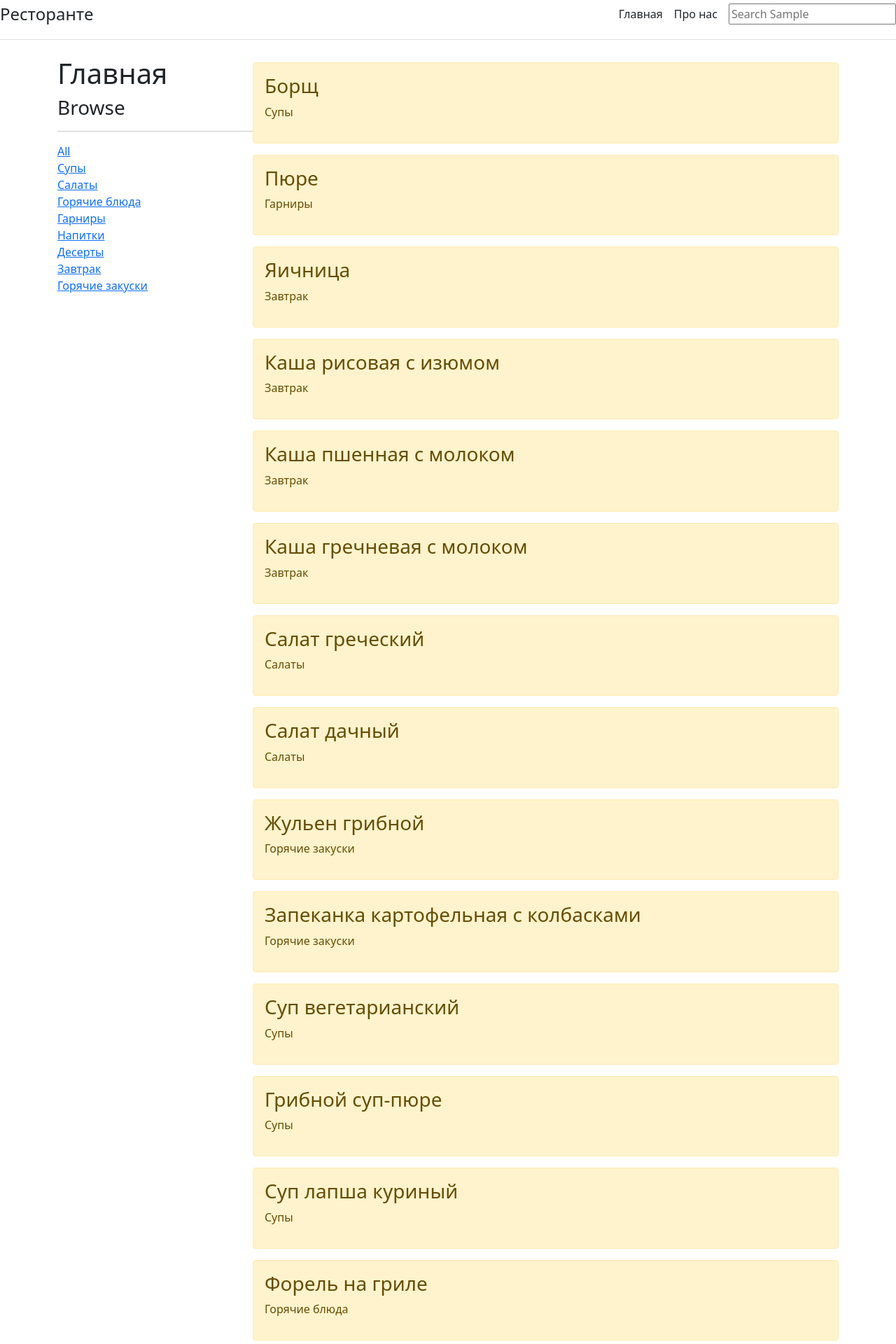
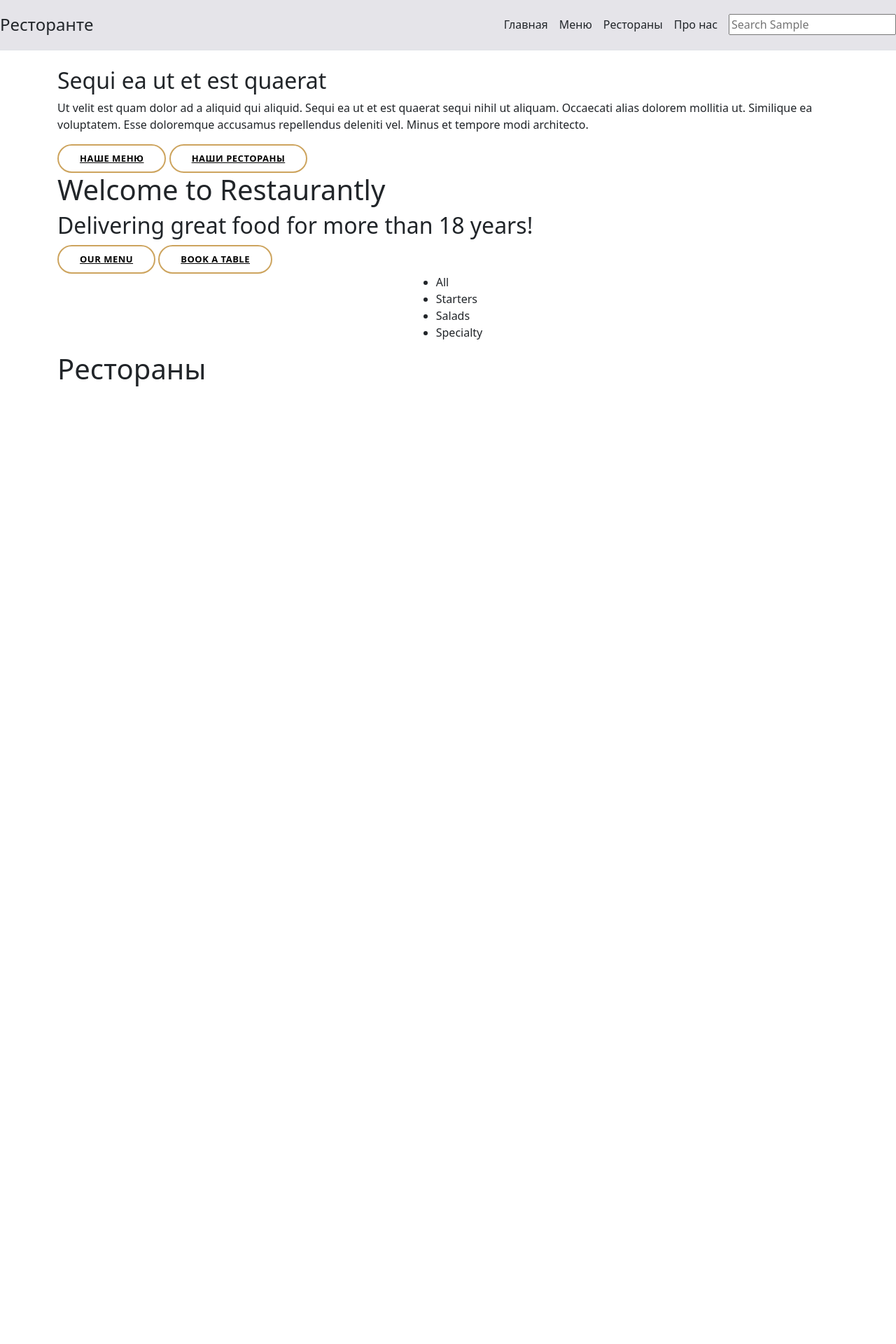
Before and after one commit to Pochapil/MSU_Django, a Django app: template templates/app/index.html in a window 1280 px wide. Shown: the top 1920 px of the page at 70% size. After the commit the page ends 552 px from the top, so only its background shows below. Run offline with Django 4.2, Linux system fonts and the light colour scheme; data comes from the database, SQL or seed files in the repository; both versions use the stored data as it was after the commit; tables that the repository leaves empty hold one stand-in row (values such as "Sample post"); the template is opened without the code that fills it: values that come from a table or form of the project are taken from there, most other values are stand-ins (such as "Sample title", 1, 10 or a date in 2020).

Commit message:
костыли со стилями + перенес на нужный странички

```diff
--- a/app/admin.py
+++ b/app/admin.py
@@ -10,3 +10,4 @@ admin.site.register(Menu)
 admin.site.register(Dish)
 admin.site.register(DishType)
 admin.site.register(Ingredient)
+admin.site.register(PhoneNumber)
--- a/app/urls.py
+++ b/app/urls.py
@@ -20,4 +20,7 @@ from . import views
 urlpatterns = [
     path('', views.index, name='home'),
     path('about', views.about, name='about'),
+    path('menu', views.menu, name='menu'),
+    path('restaurant', views.restaurant, name='restaurants'),
+
 ]
--- a/templates/app/base.html
+++ b/templates/app/base.html
@@ -10,18 +10,34 @@
     <link rel="stylesheet" href="https://cdn.jsdelivr.net/npm/bootstrap@5.1.3/dist/css/bootstrap.min.css">
 </head>
 
+
 <body>
 <!navigation>
-<div class="d-flex flex-column flex-md-row align-items-center pb-3 mb-4 border-bottom">
+<style>
+    .navigation {
+        background: rgba(212, 211, 219, 0.6);
+        border-bottom: 1px solid rgba(12, 11, 9, 0.6);
+        transition: all 0.5s;
+        z-index: 997;
+        padding: 15px 0;
+        top: 40px;
+    }
+</style>
+
+
+<div class="d-flex flex-column flex-md-row align-items-center pb-3 mb-4 border-bottom navigation">
     <a href="{% url 'home' %}" class="d-flex align-items-center text-dark text-decoration-none">
         <span class="fs-4">Ресторанте</span>
     </a>
-    <nav class="d-inline-flex mt-2 mt-md-0 ms-md-auto">
+    <nav class="d-inline-flex mt-2 mt-md-0 ms-md-auto ">
         <a class="me-3 py-2 text-dark text-decoration-none" href="{% url 'home' %}">Главная</a>
+        <a class="me-3 py-2 text-dark text-decoration-none" href="{% url 'menu' %}">Меню</a>
+        <a class="me-3 py-2 text-dark text-decoration-none" href="{% url 'restaurants' %}">Рестораны</a>
+
         <a class="me-3 py-2 text-dark text-decoration-none" href="{% url 'about' %}">Про нас</a>
     </nav>
 
-    <form method="get" action={% url 'home' %}>
+    <form method="get" action={% url 'menu' %}>
         <input type="text" name="q" placeholder="Search {{ object_type_for_search }}"/>
     </form>
 </div>
--- a/templates/app/index.html
+++ b/templates/app/index.html
@@ -8,53 +8,72 @@
 
 
 {% block content %}
+    <div class="carousel-content"><h2 class="animate__animated animate__fadeInDown">Sequi ea ut et est quaerat</h2>
+        <p class="animate__animated animate__fadeInUp">Ut velit est quam dolor ad a aliquid qui aliquid. Sequi ea ut et
+            est
+            quaerat sequi nihil ut aliquam. Occaecati alias dolorem mollitia ut. Similique ea voluptatem. Esse
+            doloremque
+            accusamus repellendus deleniti vel. Minus et tempore modi architecto.</p>
+        <div>
+            <a href="{% url 'menu' %}" class="btn-menu animate__animated animate__fadeInUp scrollto">Наше меню</a>
+            <a href="{% url 'restaurants' %}" class="btn-book animate__animated animate__fadeInUp scrollto">Наши
+                рестораны</a>
+        </div>
 
-    <style>
-        .home-container {
-            display: grid;
-            grid-template-columns: 1fr 3fr;
-        }
-    </style>
-
-    <div class="home-container">
+        <style>
+            .btn-menu, .btn-book {
+                font-weight: 600;
+                font-size: 13px;
+                letter-spacing: 0.5px;
+                text-transform: uppercase;
+                display: inline-block;
+                padding: 12px 30px;
+                border-radius: 50px;
+                transition: 0.3s;
+                line-height: 1;
+                color: black;
+                border: 2px solid #cda45e;
+            }
+        </style>
 
 
-        <div>
-            <h1>Главная</h1>
-            <h3>Browse</h3>
-            <hr>
-
-            <div>
-                <a href="{% url 'home' %}">All</a>
-            </div>
-
-            {% for dish_type in dish_types %}
-                <div>
-                    <a href="{% url 'home' %}?q={{ dish_type.title }}">{{ dish_type.title }}</a>
-                </div>
-            {% endfor %}
-
-        </div>
-
-
-        <div>
-            <div>
-
-                {% if dishes %}
-
-                    {% for dish in dishes %}
-                        <div class="alert alert-warning mt-2">
-                            <h3>{{ dish.title }}</h3>
-                            <p>{{ dish.dish_type }}</p>
-
-                        </div>
-                    {% endfor %}
-                {% else %}
-                    <p>Нет записей</p>
-                {% endif %}
+        <div class="col-lg-8"><h1>Welcome to <span>Restaurantly</span></h1>
+            <h2>Delivering great food for more than 18 years!</h2>
+            <div class="btns">
+                <a href="{% url 'menu' %}" class="btn-menu animated fadeInUp scrollto">Our Menu</a>
+                <a href="{% url 'restaurants' %}" class="btn-book animated fadeInUp scrollto">Book a Table</a>
             </div>
         </div>
 
     </div>
+    <style>
+        .menu-filters li {
+            cursor: pointer;
+            display: inline-block;
+            padding: 8px 12px 10px 12px;
+            font-size: 16px;
+            font-weight: 500;
+            line-height: 1;
+            color: #fff;
+            margin-bottom: 10px;
+            transition: all ease-in-out 0.3s;
+            border-radius: 50px;
+            font-family: "Playfair Display", serif;
+        }
+    </style>
+
+    <section id="menu">
+        <div class="col-lg-12 d-flex justify-content-center">
+            <ul id="menu-filters">
+                <li data-filter="*" class="menu-filters">All</li>
+                <li data-filter="menu-filters">Starters</li>
+                <li data-filter=".filter-salads">Salads</li>
+                <li data-filter=".filter-specialty">Specialty</li>
+            </ul>
+        </div>
+    </section>
+
+    <h1>Рестораны</h1>
+
 
 {% endblock %}
--- a/templates/app/restaurant.html
+++ b/templates/app/restaurant.html
@@ -1,10 +1,12 @@
 {% extends "app/base.html" %}
 
 {% block title %}
-    Ресторан
+    Рестораны
 {% endblock %}
 
 
 {% block content %}
-    <h1>Ресторан</h1>
+
+    <h1>Рестораны</h1>
+
 {% endblock %}
```
Also changed, not shown: app/views.py (+14 -4 lines), templates/app/menu.html (+68 -2 lines), db.sqlite3.
